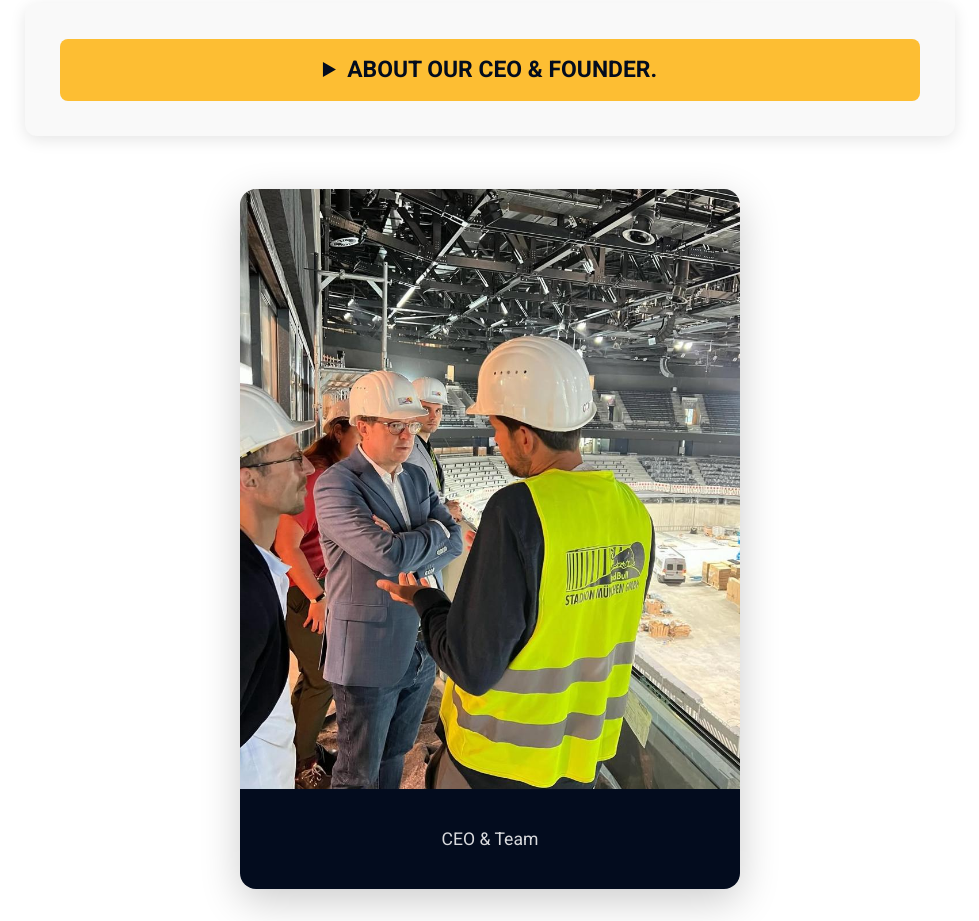
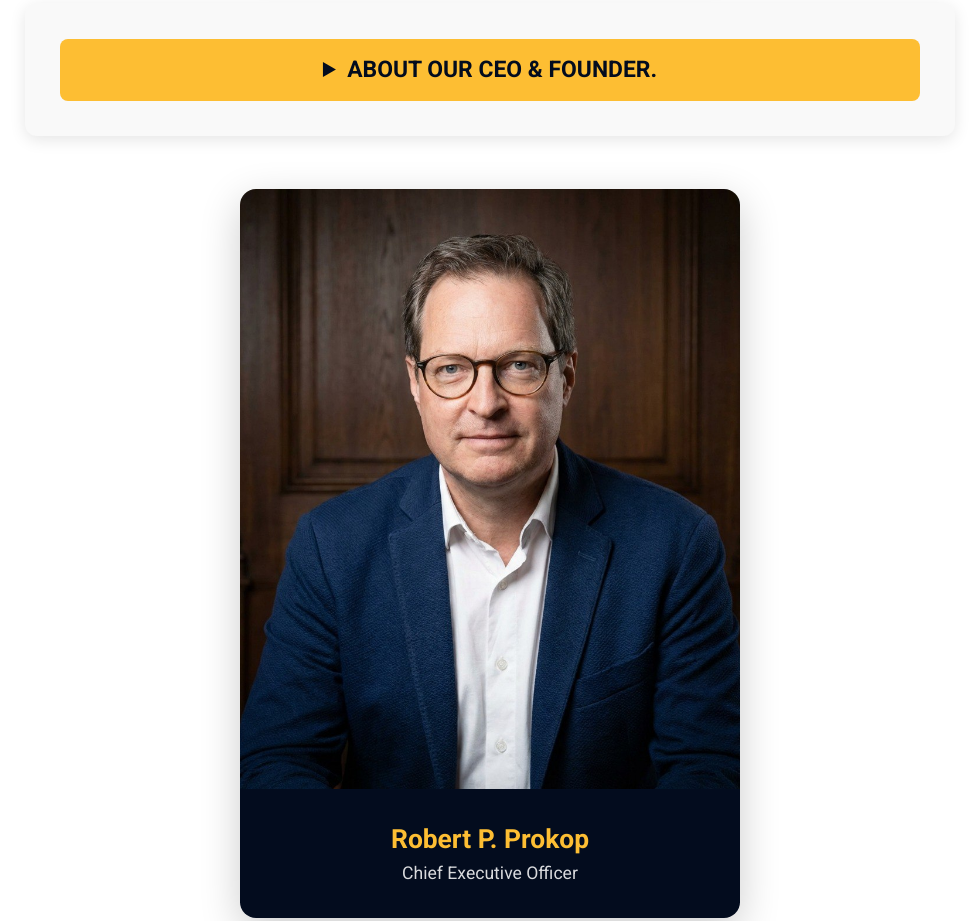
Before and after one commit to Doubletee13/Crestline-Constructions, a plain HTML site: page team/index.html in a window 1280 px wide. Shown: the part 1640-2561 px from the top of the page, without its empty margins (150-1129 px from the left). Drawn offline with Linux system fonts and the light colour scheme.

Commit message:
chore: change ceo photo

```diff
--- a/team/index.html
+++ b/team/index.html
@@ -93,7 +93,7 @@
       <section class="ceo-section">
         <figure class="ceo-figure">
           <img
-            src="/img/new_ceo.jpeg"
+            src="/img/IMG_4260.JPG.jpeg"
             width="816"
             height="1080"
             class="ceo-image"
@@ -193,15 +193,15 @@
         </div>
         <figure class="ceo-figure">
           <img
-            src="/img/newest_ceo_pic.jpeg"
+            src="/img/IMG_4259.JPG.jpeg"
             width="816"
             height="1080"
             class="ceo-image"
             alt="CEO and Founder"
           />
           <figcaption>
-
-            <p>CEO & Team</p>
+            <h3>Robert P. Prokop</h3>
+            <p>Chief Executive Officer</p>
           </figcaption>
         </figure>
       </section>
```
Also changed, not shown: img/IMG_4259.JPG.jpeg (added), img/IMG_4260.JPG.jpeg (added).
